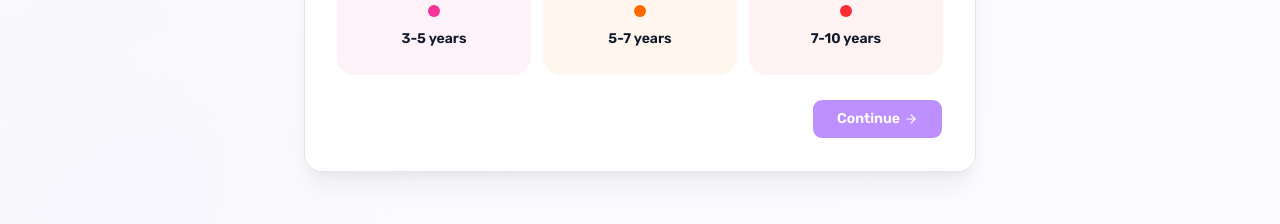
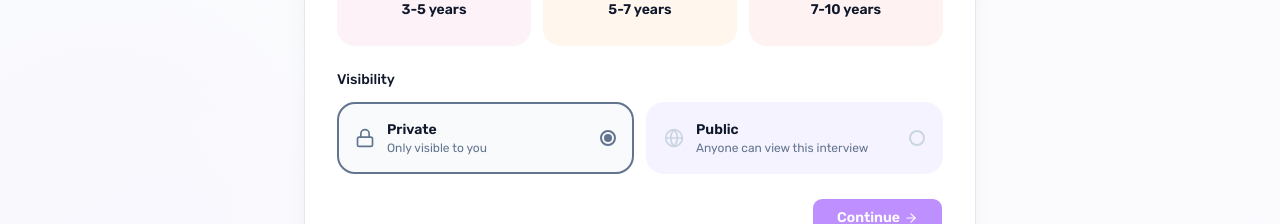
Before and after one commit to kanishkarajput01/InterviewAI-FullStack, a Next.js app in the folder frontend/: page /job-based in a window 1280 px wide. Shown: the part 552-776 px from the top of the page. Built offline with nearby package versions, Linux system fonts and the light colour scheme; no server answers.

Commit message:
Add visibility option to session creation
- Introduced `is_public` field in the session models and request/response structures.
- Updated frontend components to include visibility options for session creation.
- Enhanced API service to handle the new visibility parameter during session creation.

```diff
--- a/frontend/src/_shared/types.ts
+++ b/frontend/src/_shared/types.ts
@@ -18,6 +18,7 @@ export interface IUser {
   export interface ICreateSessionRequest {
     jobRole: string;
     experience: number;
+    isPublic: boolean;
   }
 
   export interface IInterviewQA {
--- a/frontend/src/app/_client-services/ApiService.ts
+++ b/frontend/src/app/_client-services/ApiService.ts
@@ -222,12 +222,12 @@ export class ApiClientService {
     }
   }
 
-  static async createSession({ jobRole, experience }: ICreateSessionRequest) {
+  static async createSession({ jobRole, experience, isPublic }: ICreateSessionRequest) {
     const { url, method } = await this.getRouteConfig({ route: EApiRoute.CREATE_SESSION });
     return this.apiClientService<ICreateSessionResponse>({
       url,
       method,
-      data: { job_role: jobRole, experience },
+      data: { job_role: jobRole, experience, is_public: isPublic },
     });
   }
 
--- a/frontend/src/app/job-based/Components/JobBasedComponent.tsx
+++ b/frontend/src/app/job-based/Components/JobBasedComponent.tsx
@@ -1,6 +1,6 @@
 "use client";
 
-import { ArrowRight, Sparkles } from "lucide-react";
+import { ArrowRight, Globe, Lock, Sparkles } from "lucide-react";
 import { useRouter } from "next/navigation";
 import { useState, type ChangeEvent, type FormEvent } from "react";
 
@@ -26,6 +26,7 @@ export default function JobBasedComponent() {
   const [form, setForm] = useState({
     jobTitle: "",
     experienceLevel: 1,
+    isPublic: false,
   });
   const router = useRouter();
   const [showAuth, setShowAuth] = useState(false);
@@ -53,6 +54,7 @@ export default function JobBasedComponent() {
     const { data, error: apiError } = await ApiClientService.createSession({
       jobRole,
       experience,
+      isPublic: form.isPublic,
     });
     if(apiError || !data) {
       setIsSubmitting(false);
@@ -135,6 +137,74 @@ export default function JobBasedComponent() {
               </div>
             </div>
 
+            <div className="mb-6">
+              <label className="mb-3 block text-sm font-medium text-slate-900">
+                Visibility
+              </label>
+              <div className="grid grid-cols-2 gap-3">
+                {[
+                  {
+                    isPublicValue: false,
+                    label: "Private",
+                    description: "Only visible to you",
+                    Icon: Lock,
+                    bgColor: "bg-slate-50",
+                    borderColor: "peer-checked:border-slate-500",
+                    iconColor: "peer-checked:[&_svg]:text-slate-500",
+                    ringColor: "peer-checked:[&_[data-radio-ring]]:border-slate-500",
+                    dotColor: "peer-checked:[&_[data-radio-dot]]:bg-slate-500 peer-checked:[&_[data-radio-dot]]:scale-100",
+                  },
+                  {
+                    isPublicValue: true,
+                    label: "Public",
+                    description: "Anyone can view this interview",
+                    Icon: Globe,
+                    bgColor: "bg-violet-50",
+                    borderColor: "peer-checked:border-violet-500",
+                    iconColor: "peer-checked:[&_svg]:text-violet-500",
+                    ringColor: "peer-checked:[&_[data-radio-ring]]:border-violet-500",
+                    dotColor: "peer-checked:[&_[data-radio-dot]]:bg-violet-500 peer-checked:[&_[data-radio-dot]]:scale-100",
+                  },
+                ].map(({ isPublicValue, label, description, Icon, bgColor, borderColor, iconColor, ringColor, dotColor }) => (
+                  <label key={label} className="cursor-pointer">
+                    <input
+                      type="radio"
+                      name="visibility"
+                      checked={form.isPublic === isPublicValue}
+                      className="peer sr-only"
+                      onChange={() => setForm((f) => ({ ...f, isPublic: isPublicValue }))}
+                    />
+                    <div
+                      className={cn(
+                        "flex items-center gap-3 rounded-2xl border-2 px-4 py-4 transition-all",
+                        bgColor,
+                        "border-transparent",
+                        borderColor,
+                        iconColor,
+                        ringColor,
+                        dotColor
+                      )}
+                    >
+                      <Icon className="h-5 w-5 shrink-0 text-slate-300" />
+                      <div className="flex-1">
+                        <p className="text-sm font-semibold text-slate-900">{label}</p>
+                        <p className="text-xs text-slate-500">{description}</p>
+                      </div>
+                      <div
+                        data-radio-ring=""
+                        className="flex h-4 w-4 shrink-0 items-center justify-center rounded-full border-2 border-slate-300 transition-colors"
+                      >
+                        <div
+                          data-radio-dot=""
+                          className="h-2 w-2 scale-0 rounded-full transition-transform"
+                        />
+                      </div>
+                    </div>
+                  </label>
+                ))}
+              </div>
+            </div>
+
             {/* Continue button */}
             <div className="flex justify-end">
               <Button
```
Also changed, not shown: 1 other file (tests, documents, lock files or other folders).
